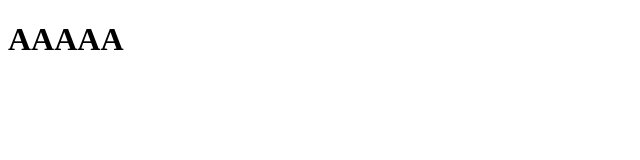
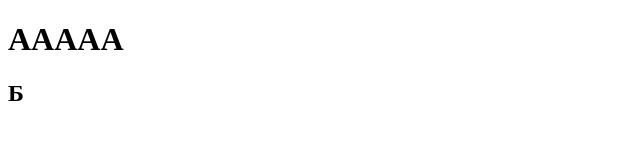
Before and after one commit to Nostro17/first-project, a plain HTML site: page index.html in a window 1280 px wide. Shown: the full height of the page, 0-640 px from the left. Drawn offline with Linux system fonts and the light colour scheme.

Commit message:
Фиксы

```diff
--- a/index.html
+++ b/index.html
@@ -1,4 +1,5 @@
 <!DOCTYPE html>
 <html lang = "ru">
     <h1> ААААА</h1>
+    <h2>Б</h2>
 </html>
```
